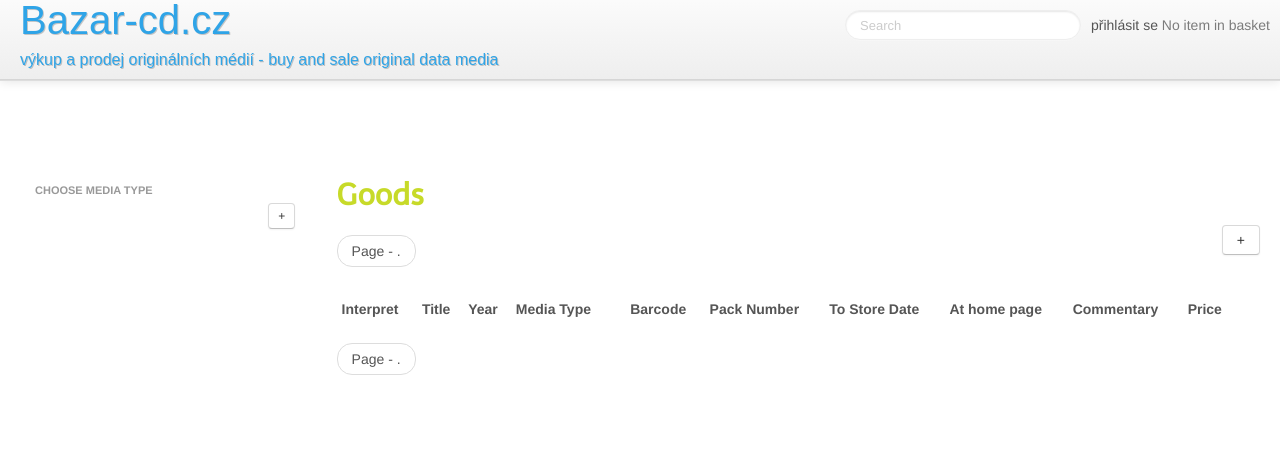
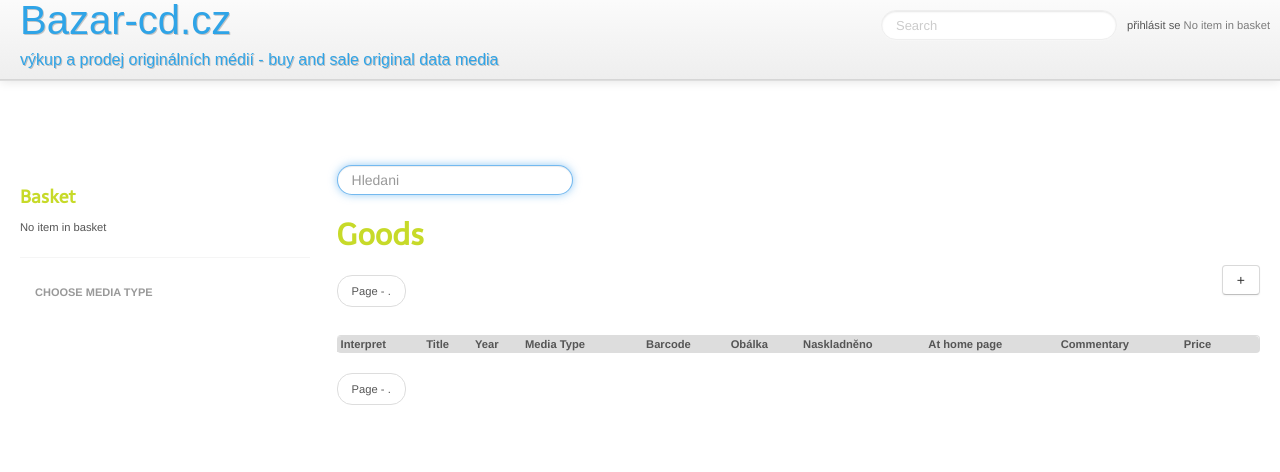
Before and after one commit to jstavel/cdbazar, a Django app: template templates/store/item_list.html in a window 1280 px wide. Shown: the top 472 px of the page. Run offline with Django 3.2, Linux system fonts and the light colour scheme; the template is opened without the code that fills it, so the values that code supplies are empty; some libraries are stand-ins or nearby versions.

Commit message:
zmeny v UX backendu

```diff
--- a/eshop/views.py
+++ b/eshop/views.py
@@ -333,7 +333,7 @@
         qs = super(EShopList,self).get_queryset().filter(eshop=True)
         search = self.request.GET.get('search',None)
         if search:
-            qs = qs.filter(Q(title__icontains=search) | Q(interpret__icontains=search))
+            qs = qs.filter(Q(title__icontains=search) | Q(interpret__icontains=search) |Q(barcode=search))
         mediaType__name = self.request.GET.get('mediaType',None)
         if mediaType__name and mediaType__name != 'all':
             qs = qs.filter(mediaType__name = mediaType__name)
@@ -343,7 +343,7 @@
         qs = Article.objects.all().filter(eshop=True).order_by('to_shop')
         search = self.request.GET.get('search',None)
         if search:
-            qs = qs.filter(Q(title__icontains=search) | Q(interpret__icontains=search))
+            qs = qs.filter(Q(title__icontains=search) | Q(interpret__icontains=search) | Q(barcode=search))
         mediaType__name = self.request.GET.get('mediaType',None)
         if mediaType__name:
             qs = qs.filter(mediaType__name = mediaType__name)
@@ -710,7 +710,7 @@
         'object' : Order.objects.get(pk=kwargs['pk'])
     })
     return render_to_pdf_response('eshop/invoice.html',
-                                  pdfname='invoice-%s' % (context['object'].id,),
+                                  pdfname='invoice-%s.pdf' % (context['object'].id,),
                                   context=context)
 
 def sendTransitionEmail(subject, text, contact_email, order):
--- a/store/forms.py
+++ b/store/forms.py
@@ -58,7 +58,7 @@
 
     def clean(self):
         article = Article.objects.get(id=self.cleaned_data['article_id'])
-        packnumber = self.cleaned_data['packnumber']
+        packnumber = self.cleaned_data.get('packnumber','')
         itemsInStore = Item.objects.filter(article__mediaType = article.mediaType,
                                            packnumber = packnumber,
                                            state__in=( Item.state_at_stock,
--- a/templates/base.html
+++ b/templates/base.html
@@ -40,6 +40,7 @@
 	    {% if user.is_anonymous %}
             <a href="/accounts/login/" class="navbar-link">přihlásit se</a>
 	    {% else %}
+            <a href="/accounts/logout/"><img src="/media/img/admin/icon_deletelink.gif"></img></a>
             <a href="/accounts/profile/" class="navbar-link">přihlášen/a jako {{ user }}</a>
 	    {% endif %}
 	    <span>{% block navigation %}{% endblock %}</span>
--- a/templates/flatpages/kontakt.html
+++ b/templates/flatpages/kontakt.html
@@ -3,3 +3,8 @@
 {% block content %}
 {{ flatpage.content }}
 {% endblock %}
+{% block left_column %}
+{% autoescape off %}
+<div class="news-banner well well-condensed">{% include "eshop/news_banner.html"%}</div>
+{% endautoescape %}
+{% endblock %}
--- a/templates/flatpages/licence.html
+++ b/templates/flatpages/licence.html
@@ -1,4 +1,8 @@
 {% extends "eshop.html" %}
 {% block title %}{{ flatpage.title }}{% endblock %}
 {% block content %}{{ flatpage.content }}{% endblock %}
-{% block left_column %}{% endblock %}
+{% block left_column %}
+{% autoescape off %}
+<div class="news-banner well well-condensed">{% include "eshop/news_banner.html"%}</div>
+{% endautoescape %}
+{% endblock %}
--- a/templates/flatpages/o-nas.html
+++ b/templates/flatpages/o-nas.html
@@ -1,3 +1,8 @@
 {% extends "eshop.html" %}
 {% block title %}{{ flatpage.title }}{% endblock %}
 {% block content %}{{ flatpage.content }}{% endblock %}
+{% block left_column %}
+{% autoescape off %}
+<div class="news-banner well well-condensed">{% include "eshop/news_banner.html"%}</div>
+{% endautoescape %}
+{% endblock %}
--- a/templates/store/basket/list.html
+++ b/templates/store/basket/list.html
@@ -1,5 +1,5 @@
 {% load i18n %}
-<div class="title">{% trans "Basket" %}</div>
+<div class="title">Košík</div>
 {% if basket.items %}
 <table class="items table table-condensed">
   {% for item in basket.items %}
--- a/templates/store/item_list.html
+++ b/templates/store/item_list.html
@@ -5,6 +5,7 @@
 <script type="text/javascript">
 $(function(){
 {% include "store/item_list/js.js" %}
+{% include "store/basket_review/js.js" %}
 });
 </script>
 {% endblock %}
@@ -19,6 +20,11 @@
   </div>
 </div>
 <div class="item_list">
+
+<form method="get" action="/store/item/">
+<input type="text" class="search-query" placeholder="Hledani" name="search"></input>
+</form>
+
 <h2>{% trans "Goods" %}</h2>
 
 <div class="tools"><a class="add btn btn-secondary btn-normal
@@ -28,6 +34,13 @@
 <div class="list">{% include "store/item_list/list.html" %}</div>
 <div class="pagination">{% include "paginator.html" %}</div>
 </div>
+<script type="text/javascript">
+jQuery(".item_list form input[name='search']").focus();
+</script>
 {% endblock %}
-{% block left_column %}{% include "store/mediatype_choose.html" %}{% endblock %}
+{% block left_column %}
+<div class="basket-review">{% include "store/basket_review/list.html" %}</div>
+<hr/>
+{% include "store/mediatype_choose.html" %}
+{% endblock %}
 {% block right_column %}{% endblock %}
--- a/templates/store/item_list/js.js
+++ b/templates/store/item_list/js.js
@@ -30,9 +30,13 @@
 		type: 'GET',
 		url: $(this).attr('href'),
 		success: function(data){
+	document.data = data;
+	console.log(data);
 			$('.basket').hide().html(data['store/basket/summary.html']).fadeIn();
 			eval(data['store/to_basket/js.js']);
 			eval(data['store/basket/js.js']);
+			$('.basket-review').hide().html(data['store/basket_review/list.html']).fadeIn();
+			eval(data['store/basket_review/js.js']);
 			$(from_item).closest('tr.item-detail').fadeOut();
 		},
 	});
--- a/templates/store/item_list/list.html
+++ b/templates/store/item_list/list.html
@@ -1,5 +1,30 @@
 {% load i18n %}
-<table class="table table-condensed table-hover">
+<STYLE type="text/css">
+body {
+  font-size: 70%;
+  -webkit-text-size-adjust: 70%;
+  -ms-text-size-adjust: 70%;
+}
+.table th,
+.table td {
+  padding: 8px;
+  line-height: 12px;
+  text-align: left;
+  vertical-align: top;
+  border-top: 1px solid #dddddd;
+}
+
+.table-condensed th,
+.table-condensed td {
+  padding: 2px 3px;
+}
+
+table thead tr th {
+   background-color: #dddddd;
+}
+</STYLE>
+
+<table class="table table-condensed table-bordered table-hover">
   <thead>
     <tr>
       <th>{% trans "Interpret" %}</th>
@@ -8,8 +33,8 @@
       <th>{% trans "Media Type" %}</th>
       <th></th>
       <th>{% trans "Barcode" %}</th>
-      <th>{% trans "Pack Number" %}</th>
-      <th>{% trans "To Store Date" %}</th>
+      <th>Obálka</th>
+      <th>Naskladněno</th>
       <th>{% trans "At home page" %}</th>
       <th>{% trans "Commentary" %}</th>
       <th>{% trans "Price" %}</th>
@@ -27,7 +52,7 @@
       <td><a class="to-basket btn btn-secondary btn-small" href="/store/item/{{ item.id }}/to-basket/">{% trans "sell" %}</a></td>
       <td class="barcode">{{ item.barcode }}</td>
       <td class="packnumber">{{ item.packnumber }}</td>
-      <td class="to_store">{{ item.to_store }}</td>
+      <td class="to_store">{{ item.to_store|date:"d.m.Y" }}</td>
       <td class="home_page">{{ item.home_page }}</td>
       <td class="commentary">{{ item.commentary }}</td>
       <td class="price">{{ item.price }}</td>
--- a/templates/store/mediatype_choose.html
+++ b/templates/store/mediatype_choose.html
@@ -1,7 +1,6 @@
 {% load i18n %}
 <ul class="nav nav-list">
   <li class="nav-header">{% trans 'Choose media type' %}</li>
-  <a class="btn btn-small btn-secondary pull-right" href="/store/mediatype/add/?success_url={{ request.path }}">+</a>
   {% for type in mediatypes %}
   <li {% if mediatype == type.name %} class="active" {% endif %}><a href="?mediaType={{ type.name }}">{{ type.desc }}</a></li>
   {% endfor %}
```
Also changed, not shown: store/views.py (+16 -5 lines), templates/store/article_list.html (+6 -14 lines).
